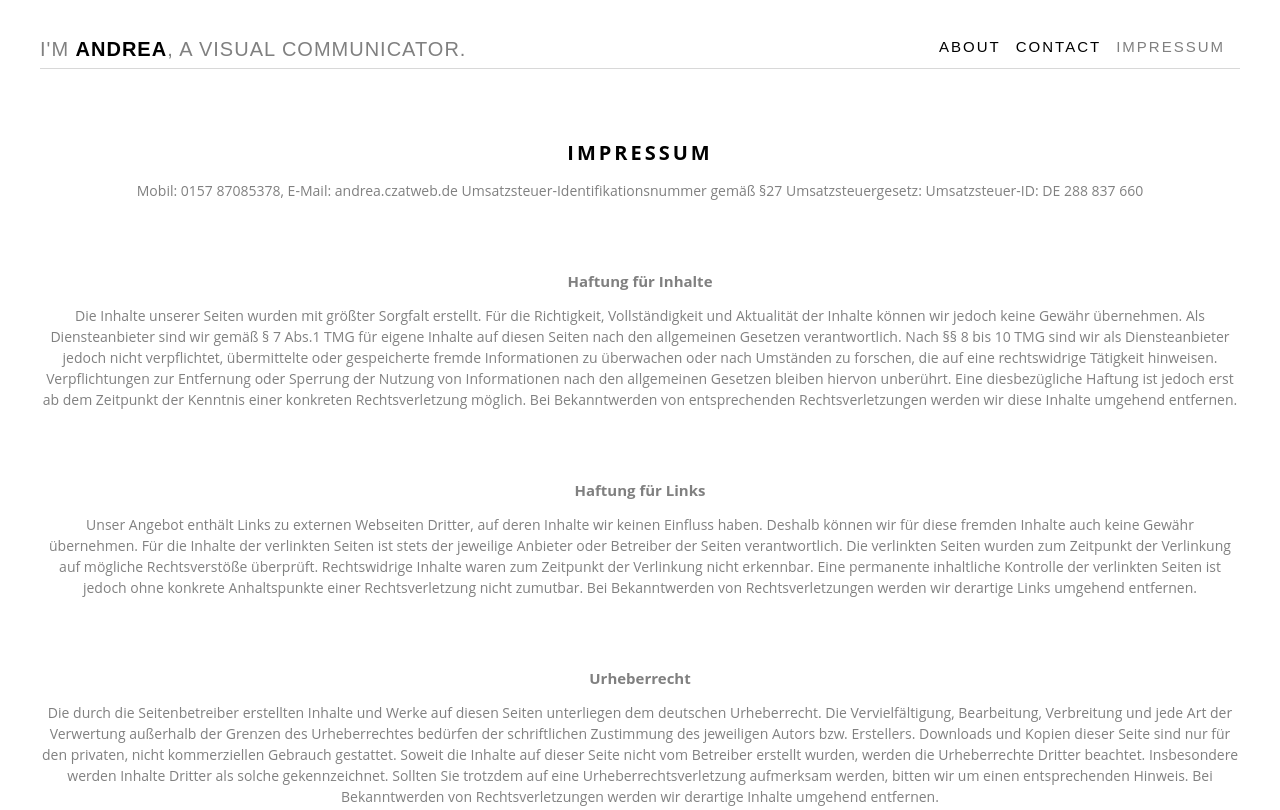
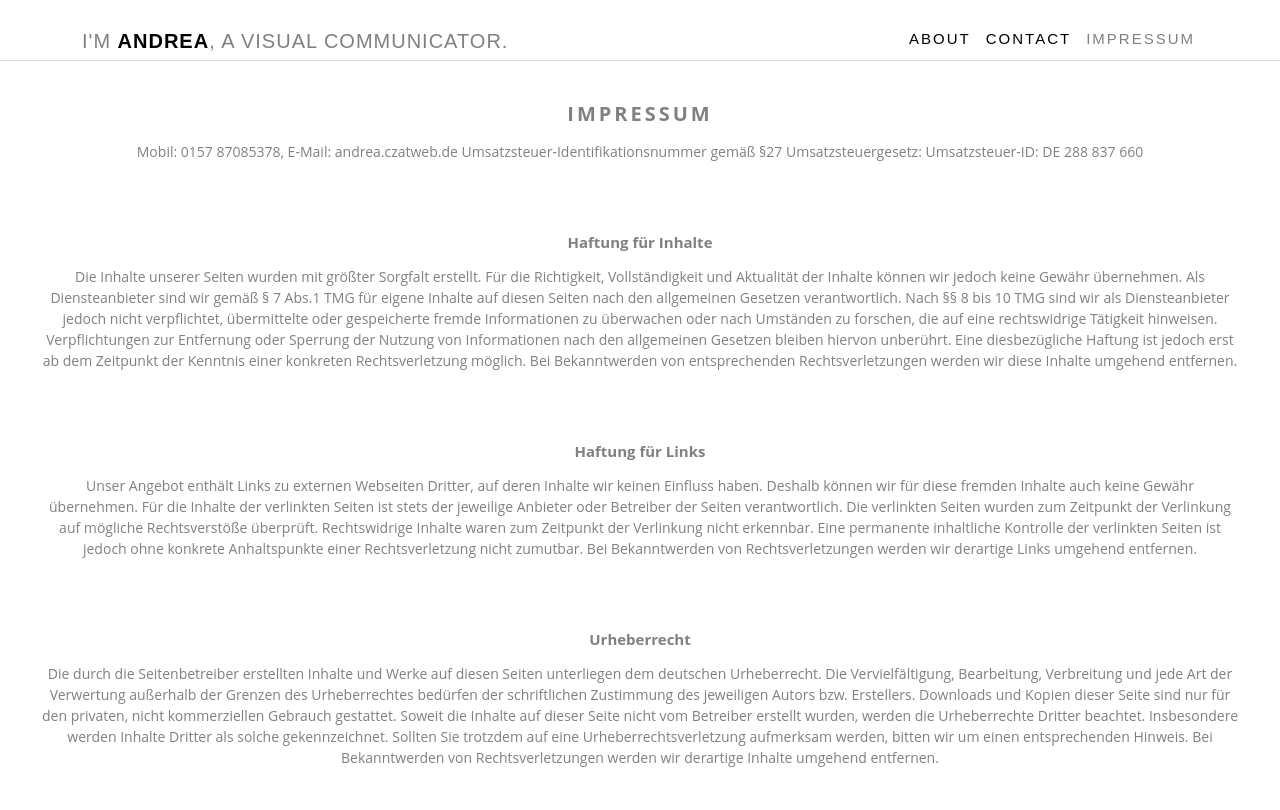
Before and after one commit to AudreyBergy/Website, a plain HTML site: page impressum.html in a window 1280 px wide. Shown: the top 810 px of the page. Drawn offline with Linux system fonts and the light colour scheme.

Commit message:
Fixed Header

```diff
--- a/css/about.stylesheet.css
+++ b/css/about.stylesheet.css
@@ -12,7 +12,7 @@ a:hover {color: grey;}
 #selected {color:grey;}
 
 
-.context {
+.content {
   font-family: 'Open Sans', sans-serif;
   text-align: left;
   color: grey;
@@ -28,18 +28,23 @@ a:hover {color: grey;}
           }
 
 
-.header {width: 100%;
+.header {
+  width: 100%;
   height:60px;
   margin-left: auto;
   margin-right:auto;
-        }
-
-.header {
+  display: flex;
   justify-content: space-between;
   border-bottom: solid;
   border-color: #D8D8D8;
   border-width: 1px;
   margin-bottom: 15px;
+  position: fixed;
+  left: 0;
+  top: 0;
+  z-index: 9999;
+  background-color: rgba(255,255,255,0.5);
+
             }
 
 .header .name {font-family: 'Inconsolata', ;
@@ -49,9 +54,10 @@ a:hover {color: grey;}
               display: inline-block;
               vertical-align: baseline;
               padding-top: 30px;
+              padding-left: 82px;
               }
 
-.main-nav {float: right; }
+.main-nav {margin-right: 70px;}
 
 .main-nav a {font-size: 15px;
             letter-spacing: 2;
@@ -74,11 +80,13 @@ a:hover {color: grey;}
   overflow: hidden;
 }
 
-.context img {padding-top: 0px;
+.content {margin-top: 70px;}
+
+.box img {
       width: 470px;
       }
 
-.context p {padding-top: 20px;
+.content p {padding-top: 20px;
            text-align: left;}
 
 
--- a/css/contact.stylesheet.css
+++ b/css/contact.stylesheet.css
@@ -19,18 +19,22 @@ a:hover {color: grey;}
           }
 
 
-.header {width: 100%;
+.header {
+  width: 100%;
   height:60px;
   margin-left: auto;
   margin-right:auto;
-        }
-
-.header {display: flex;
+  display: flex;
   justify-content: space-between;
   border-bottom: solid;
   border-color: #D8D8D8;
   border-width: 1px;
   margin-bottom: 15px;
+  position: fixed;
+  left: 0;
+  top: 0;
+  z-index: 9999;
+  background-color: rgba(255,255,255,0.5);
   }
 
 .header .name {font-family: 'Inconsolata', ;
@@ -40,7 +44,10 @@ a:hover {color: grey;}
               display: inline-block;
               vertical-align: baseline;
               padding-top: 30px;
+              padding-left: 82px;
               }
+
+.main-nav {margin-right: 70px;}
 
 .main-nav a {font-size: 15px;
             letter-spacing: 2;
@@ -50,6 +57,8 @@ a:hover {color: grey;}
             vertical-align: baseline;
             padding-top: 30px;
             }
+
+.content {margin-top: 100px}
 
 h1 {font-family: 'Open Sans', sans-serif;
     text-align: center;
--- a/css/impressum.stylesheet.css
+++ b/css/impressum.stylesheet.css
@@ -18,17 +18,22 @@ a:hover {color: grey;}
           height: 1150px;}
 
 
-.header {width: 100%;
+.header {
+  width: 100%;
   height:60px;
   margin-left: auto;
-        margin-right:auto;}
-
-.header {display: flex;
+  margin-right:auto;
+  display: flex;
   justify-content: space-between;
   border-bottom: solid;
   border-color: #D8D8D8;
   border-width: 1px;
   margin-bottom: 15px;
+  position: fixed;
+  left: 0;
+  top: 0;
+  z-index: 9999;
+  background-color: rgba(255,255,255,0.5);
   }
 
 .header .name {font-family: 'Inconsolata', ;
@@ -38,9 +43,10 @@ a:hover {color: grey;}
               display: inline-block;
               vertical-align: baseline;
               padding-top: 30px;
+              padding-left: 82px;
               }
 
-.main-nav {float: right; }
+.main-nav {margin-right: 70px;}
 
 .main-nav a {font-size: 15px;
             letter-spacing: 2;
@@ -51,12 +57,14 @@ a:hover {color: grey;}
             padding-top: 30px;
             }
 
+.content {margin-top: 100px;}
+
 h1 {font-family: 'Open Sans', sans-serif;
     text-align: center;
     margin-top:70px;
     letter-spacing: 0.15em;
     font-size: 20px;
-    color: #000;}
+    color: grey;}
 
 h2 {font-family: 'Open Sans', sans-serif;
     text-align: center;
--- a/css/projekt1.stylesheet.css
+++ b/css/projekt1.stylesheet.css
@@ -16,19 +16,22 @@ a:hover {color: grey;}
           height: 1000px;}
 
 
-.header {width: 100%;
+.header {
+  width: 100%;
   height:60px;
   margin-left: auto;
-        margin-right:auto;}
-
-.header {
+  margin-right:auto;
   display: flex;
   justify-content: space-between;
   border-bottom: solid;
   border-color: #D8D8D8;
   border-width: 1px;
   margin-bottom: 15px;
-
+  position: fixed;
+  left: 0;
+  top: 0;
+  z-index: 9999;
+  background-color: rgba(255,255,255,0.5);
   }
 
 .header .name {font-family: 'Inconsolata', ;
@@ -38,9 +41,10 @@ a:hover {color: grey;}
                 display: inline-block;
                 vertical-align: baseline;
                 padding-top: 30px;
+                padding-left: 82px;
               }
 
-
+.main-nav {margin-right: 70px;}
 
 .main-nav a {
           font-size: 15px;
@@ -53,7 +57,7 @@ a:hover {color: grey;}
           }
 
 .img-wall {
-  margin-top: 40px;
+  margin-top: 100px;
   width: 100%;
   text-align: center;
 }
--- a/css/stylesheet.css
+++ b/css/stylesheet.css
@@ -16,20 +16,22 @@ a:hover {color: grey;}
           height: 700px;}
 
 
-.header {width: 100%;
+.header {
+  width: 100%;
   height:60px;
   margin-left: auto;
   margin-right:auto;
-        }
-
-.header {
   display: flex;
   justify-content: space-between;
   border-bottom: solid;
   border-color: #D8D8D8;
   border-width: 1px;
   margin-bottom: 15px;
-
+  position: fixed;
+  left: 0;
+  top: 0;
+  z-index: 9999;
+  background-color: rgba(255,255,255,0.7);
   }
 
 .header .name {font-family: 'Inconsolata', ;
@@ -39,22 +41,24 @@ a:hover {color: grey;}
               display: inline-block;
               vertical-align: baseline;
               padding-top: 30px;
+              padding-left: 82px;
             }
 
+
+.main-nav {margin-right: 70px;}
 
 
 .main-nav a {
   font-size: 15px;
-          float: right;
-          margin-right: 15px;
   display: inline-block;
   vertical-align: baseline;
   padding-top: 30px;
   letter-spacing: 2;
+  padding-right: 10px;
           }
 
 .img-wall {
-  margin-top: 40px;
+  margin-top: 100px;
   width: 100%;
   text-align: center;
 }
--- a/impressum.html
+++ b/impressum.html
@@ -22,7 +22,7 @@
 
       </div>
 
-      <div class="context">
+      <div class="content">
 
         <h1>IMPRESSUM</h1>
 
```
Also changed, not shown: about.html (+1 -1 lines), contact.html (+1 -1 lines), index.html (+3 -3 lines). Lines whose indentation alone changed are shown as unchanged.
